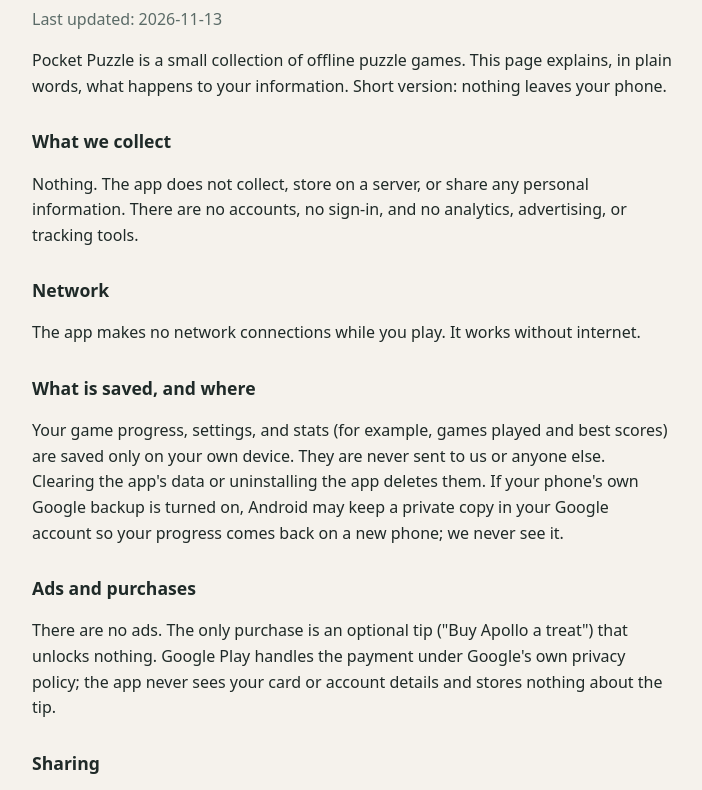
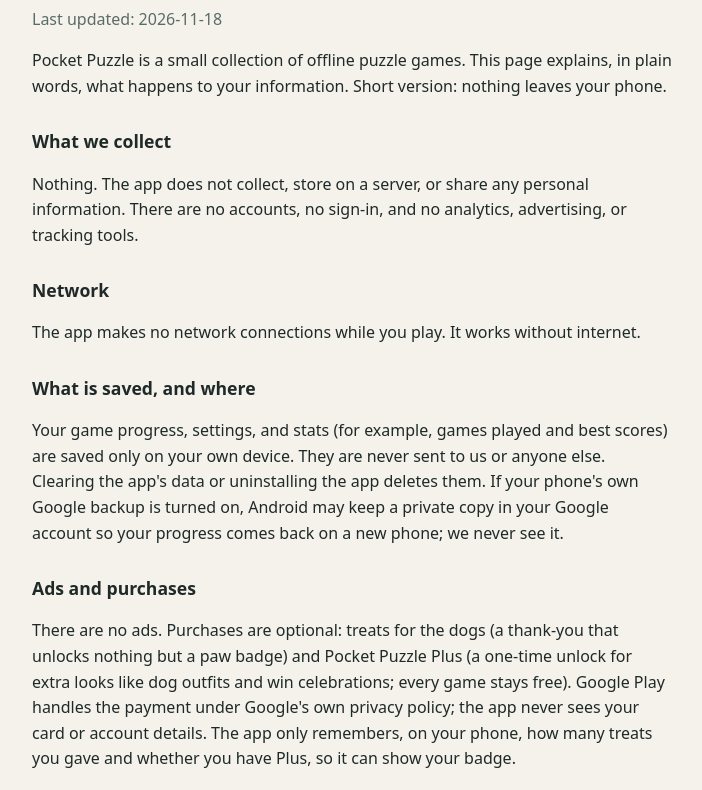
Before and after one commit to Rambo-AI97/pocket-puzzle-site, a plain HTML site: page privacy.html in a window 1280 px wide. Shown: the part 102-892 px from the top of the page, without its empty margins (288-990 px from the left). Drawn offline with Linux system fonts and the light colour scheme.

Commit message:
Privacy: optional treats + Pocket Puzzle Plus via Google Play

```diff
--- a/privacy.html
+++ b/privacy.html
@@ -15,7 +15,7 @@
 <body>
 <main>
   <h1>Pocket Puzzle: Privacy Policy</h1>
-  <p class="date">Last updated: 2026-11-13</p>
+  <p class="date">Last updated: 2026-11-18</p>
 
   <p>Pocket Puzzle is a small collection of offline puzzle games. This page explains, in plain words, what happens to your information. Short version: nothing leaves your phone.</p>
 
@@ -29,8 +29,7 @@
   <p>Your game progress, settings, and stats (for example, games played and best scores) are saved only on your own device. They are never sent to us or anyone else. Clearing the app's data or uninstalling the app deletes them. If your phone's own Google backup is turned on, Android may keep a private copy in your Google account so your progress comes back on a new phone; we never see it.</p>
 
   <h2>Ads and purchases</h2>
-  <p>There are no ads. The only purchase is an optional tip ("Buy Apollo a treat") that unlocks nothing. Google Play handles the payment under Google's own privacy policy; the app never sees your card or account details and stores nothing about the tip.</p> <!-- Apollo = the in-game dog, public in the app. privacy-ok
-  -->
+  <p>There are no ads. Purchases are optional: treats for the dogs (a thank-you that unlocks nothing but a paw badge) and Pocket Puzzle Plus (a one-time unlock for extra looks like dog outfits and win celebrations; every game stays free). Google Play handles the payment under Google's own privacy policy; the app never sees your card or account details. The app only remembers, on your phone, how many treats you gave and whether you have Plus, so it can show your badge.</p>
 
   <h2>Sharing</h2>
   <p>We do not share data with third parties because we do not have any data. If you tap a Share button in the app, your phone's own share menu opens with a short text you can send; that is your choice and is handled by your phone, not by the app.</p>
```
